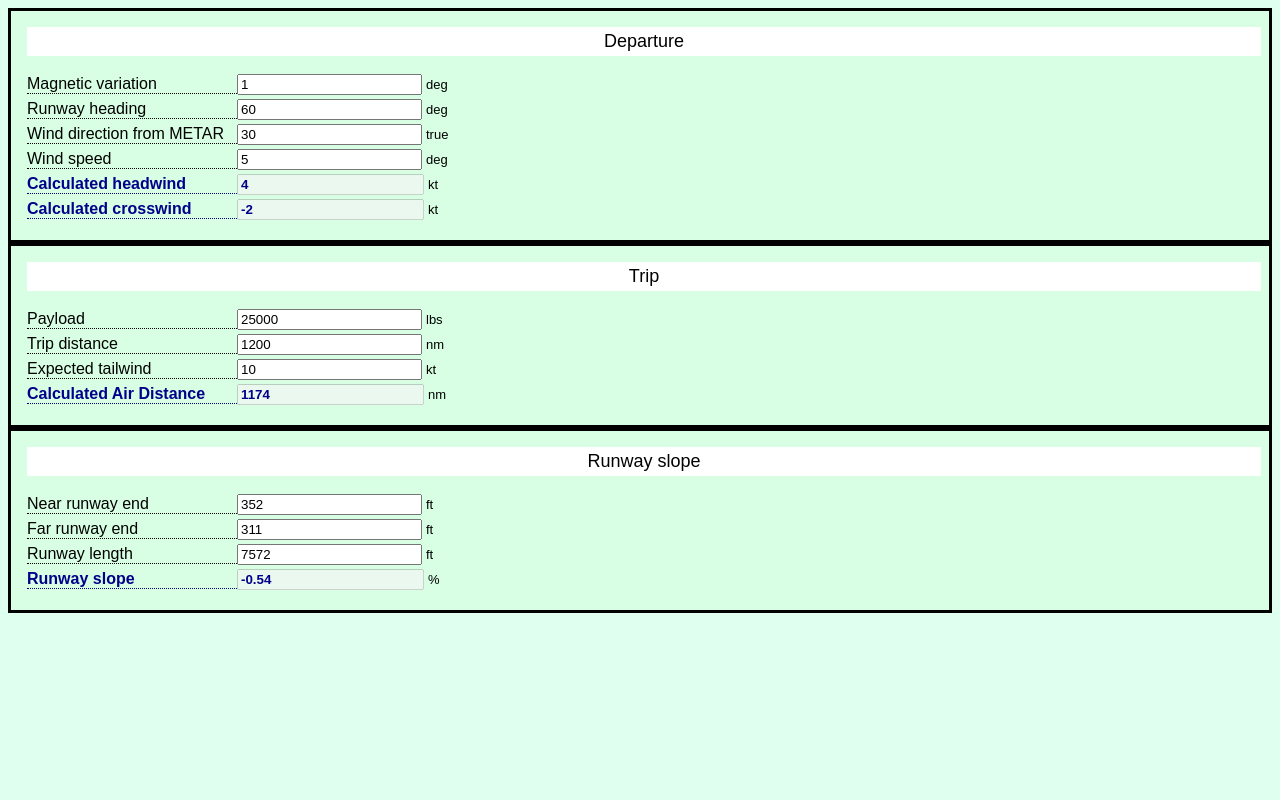
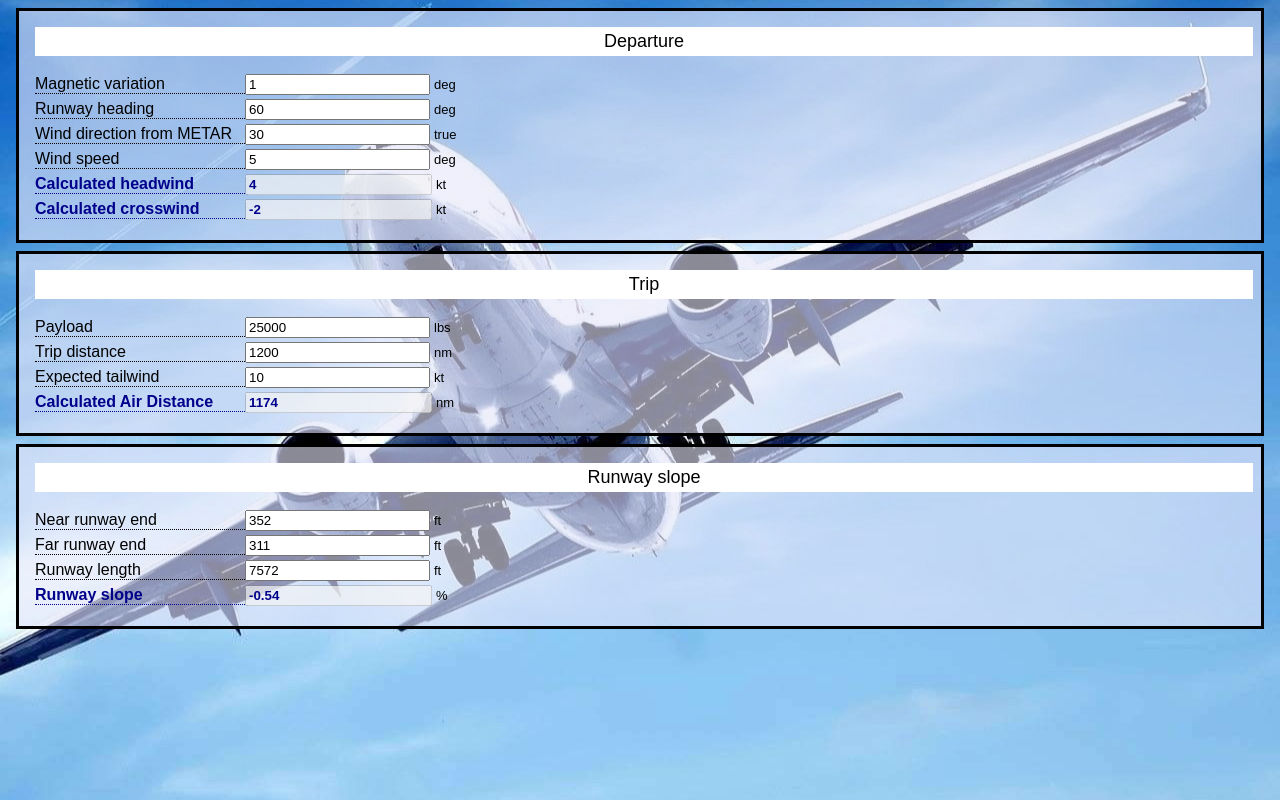
Before and after one commit to adriansr/b738-perf, a plain HTML site: page index.html in a window 1280 px wide. Drawn offline with Linux system fonts and the light colour scheme.

Commit message:
Playing with CSS

```diff
--- a/index.html
+++ b/index.html
@@ -9,6 +9,6 @@
     <script src="b738-perf.js"></script>
 </head>
 <body onload="javascript:loadPlanner('container')">
-    <div id="container"></div>
+    <div id="container" class="container"></div>
 </body>
 </html>
--- a/style.css
+++ b/style.css
@@ -4,12 +4,14 @@ body {
     background-image: url('bg.jpg');
     background-position: right;
 }
+
 div.group {
-    background: rgba(200,255,200,0.3);
-    /*display: table-cell;*/
+    background: rgba(230,230,250,0.6);
     border-style: solid;
-    vertical-align: middle;
+    display: block; /*table-cell;*/
+    /*vertical-align: middle;*/
     padding: 1em;
+    margin: 0.5em;
 }
 
 div.row {
```
Also changed, not shown: bg.jpg (added).
